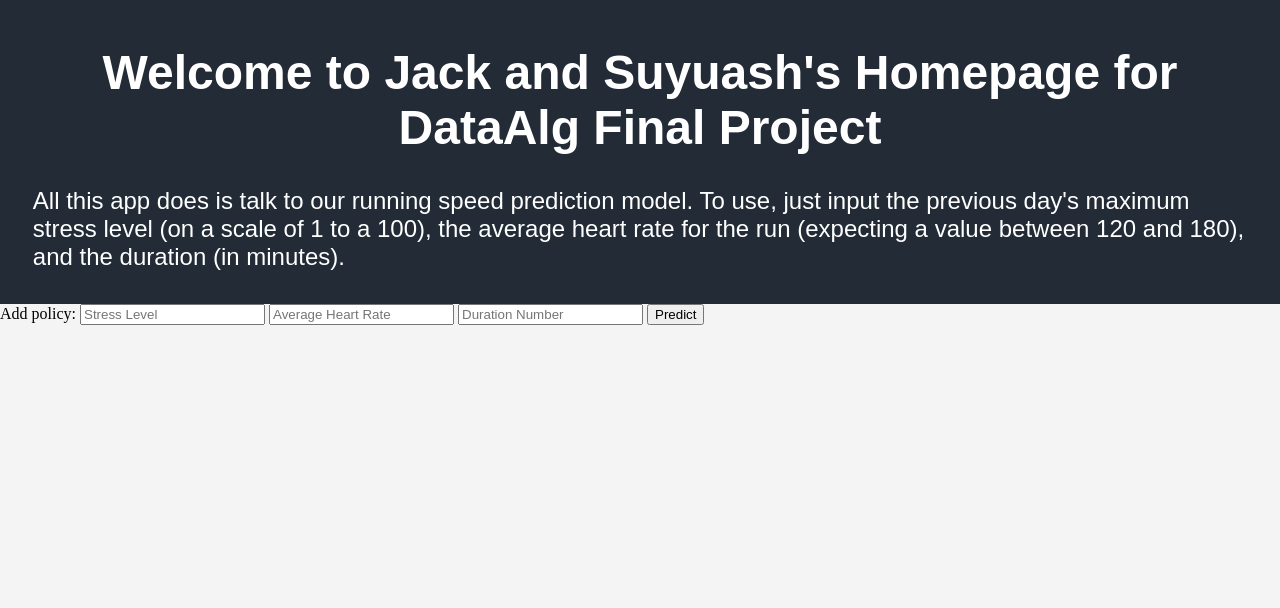
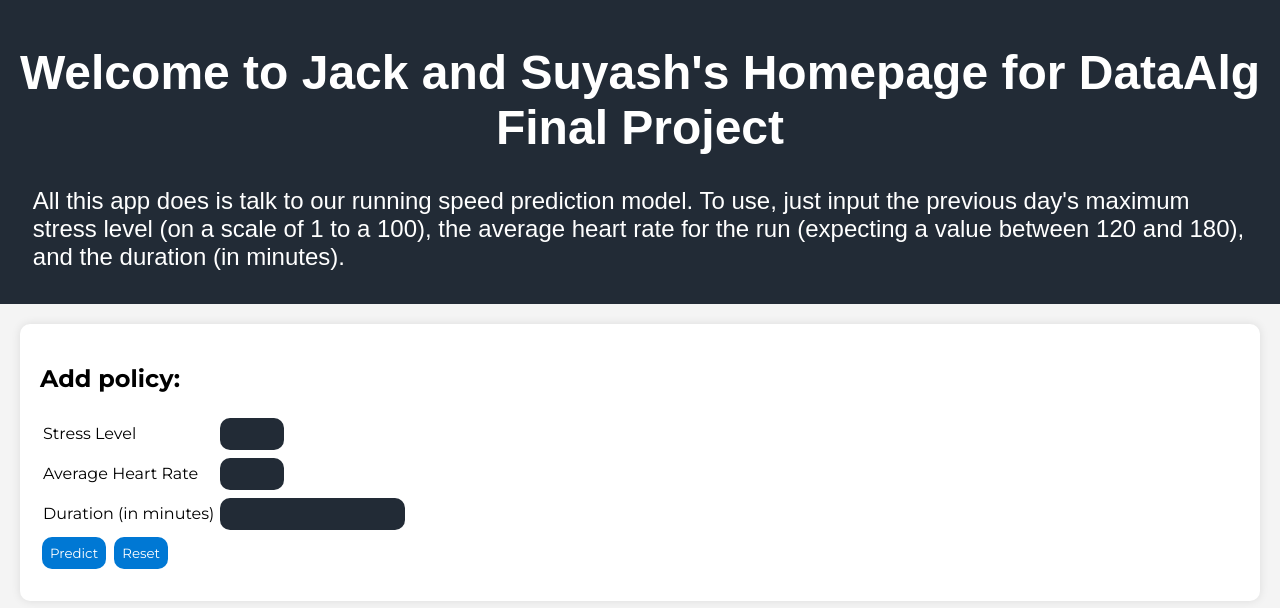
Before and after one commit to JackBrandt/DataAlg-Final-Project-Running, a Flask app: page / in a window 1280 px wide. Shown: the top 608 px of the page. Run offline with Flask 3, Linux system fonts and the light colour scheme.

Commit message:
Restyle homepage

```diff
--- a/static/css/styles.css
+++ b/static/css/styles.css
@@ -8,6 +8,8 @@
 #    css style, i have no idea what css is... I'm just following the w3 tutorial
 #=====================================================================================
 */
+
+@import url('https://fonts.googleapis.com/css2?family=Montserrat:ital,wght@0,100..900;1,100..900&display=swap');
 
 body {
     background-color: #F4F4F4;
@@ -32,8 +34,8 @@
 div.header {
   background-color:#222b36;
   text-align: center;
-
   padding: 1%;
+  margin-bottom: 10px;
 }
 div.butt {
   background-color: white;
@@ -52,3 +54,36 @@
   text-decoration: none;
   flex-grow: 1;
 }
+
+form {
+  font-family: "Montserrat", sans-serif;
+  margin: 20px;
+  padding: 20px;
+  background-color: white;
+  border-radius: 10px;
+  box-shadow: 0 0 10px 0 rgba(0,0,0,0.1);
+}
+
+form input {
+  font-family: "Montserrat", sans-serif;
+  padding: 8px;
+  margin: 2px;
+  border-radius: 10px;
+  border: none;
+  background-color: #222b36;
+  color: white;
+}
+
+form button {
+  font-family: "Montserrat", sans-serif;
+  padding: 8px;
+  margin: 2px;
+  border-radius: 10px;
+  border: none;
+  background-color: #0078d4;
+  color: white;
+}
+
+#result {
+  margin-top: 10px;
+}
--- a/templates/home.html
+++ b/templates/home.html
@@ -13,14 +13,14 @@
 <html lang="en-US">
     <head>
         <title>
-            Jack and Suyuash's Flask App
+            Jack and Suyash's Flask App
         </title>
         <link rel="stylesheet" href="static/css/styles.css">
     </head>
     <body>
         <div class=header>
             <h1>
-                Welcome to Jack and Suyuash's Homepage for DataAlg Final Project
+                Welcome to Jack and Suyash's Homepage for DataAlg Final Project
             </h1>
             <p class="header">
                 All this app does is talk to our running speed prediction model.
@@ -29,12 +29,61 @@
                 and the duration (in minutes).
             </p>
         </div>
-        <form method="POST" action="/">
-            <label for="name">Add policy:</label>
-            <input type="text" id="stress_level" name="stress_level" placeholder="Stress Level">
-            <input type="text" id="average_heart_rate" name="average_heart_rate" placeholder="Average Heart Rate">
-            <input type="text" id="duration" name="duration" placeholder="Duration Number">
+        <form id="form">
+            <label for="name">
+                <h2>
+                    <b>Add policy:</b>
+                </h2>
+            </label>
+            <table>
+                <tr>
+                    <td>Stress Level</td>
+                    <td><input type="number" min="0" max="100" id="stress_level" name="stress_level"></td>
+
+                </tr>
+                <tr>
+                    <td>Average Heart Rate</td>
+                    <td><input type="number" min="120" max="180" id="average_heart_rate" name="average_heart_rate"></td>
+                </tr>
+                <tr>
+                    <td>Duration (in minutes)</td>
+                    <td><input type="number" id="duration" name="duration"></td>
+                </tr>
+            </table>
             <button type="submit">Predict</button>
+            <button type="reset">Reset</button>
+            <div id="result"></div>
         </form>
     </body>
+    <script>
+        const form = document.getElementById("form");
+        const stress_level = document.getElementById("stress_level");
+        const average_heart_rate = document.getElementById("average_heart_rate");
+        const duration = document.getElementById("duration");
+
+        form.addEventListener("submit", async function(event) {
+            event.preventDefault();
+
+            const stressLevel = parseFloat(stress_level.value);
+            const averageHeartRate = parseFloat(average_heart_rate.value);
+            const durationValue = parseFloat(duration.value) * 1000 * 60;
+
+
+            const formData = new FormData();
+            formData.append("stress_level", stressLevel);
+            formData.append("average_heart_rate", averageHeartRate);
+            formData.append("duration", durationValue);
+
+            const response = await (await fetch("/", {
+                method: "POST",
+                body: formData
+            })).text();
+
+            document.getElementById("result").innerText = `The run was: ${response}`;
+
+
+        })
+
+
+    </script>
 </html>
```
